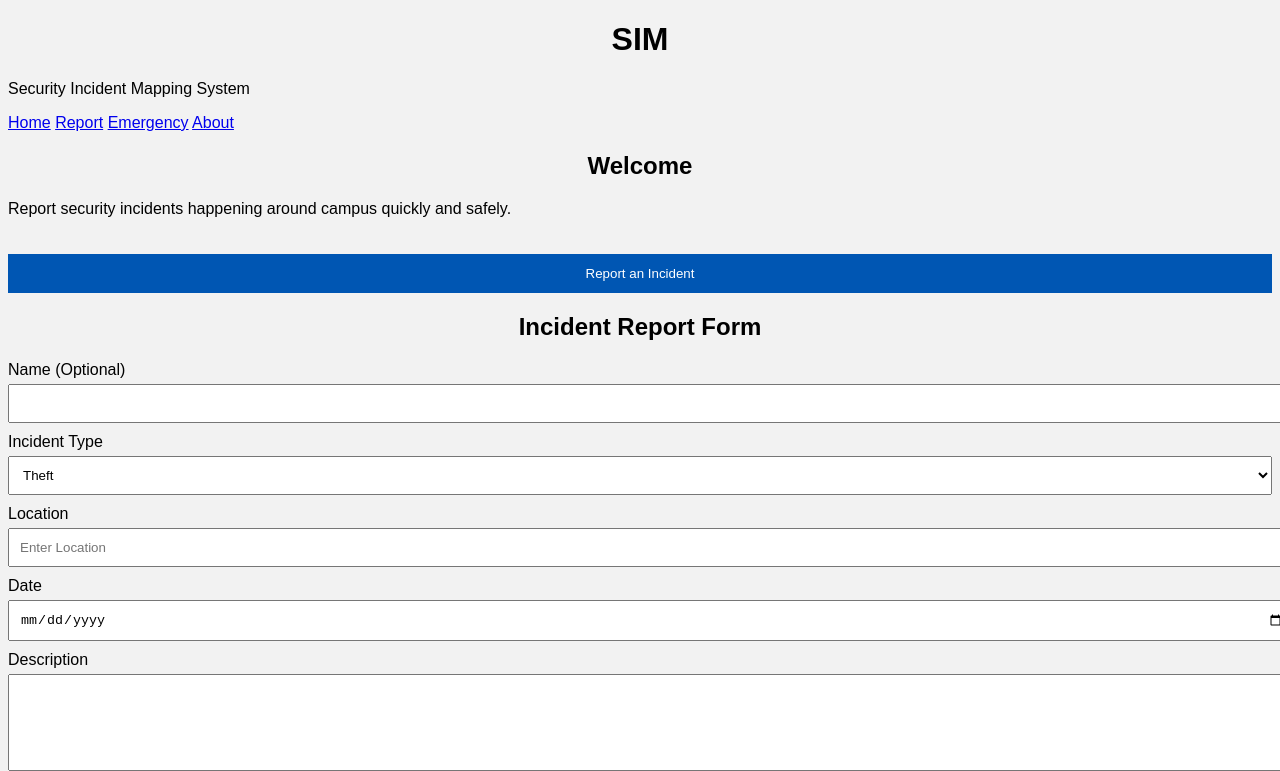
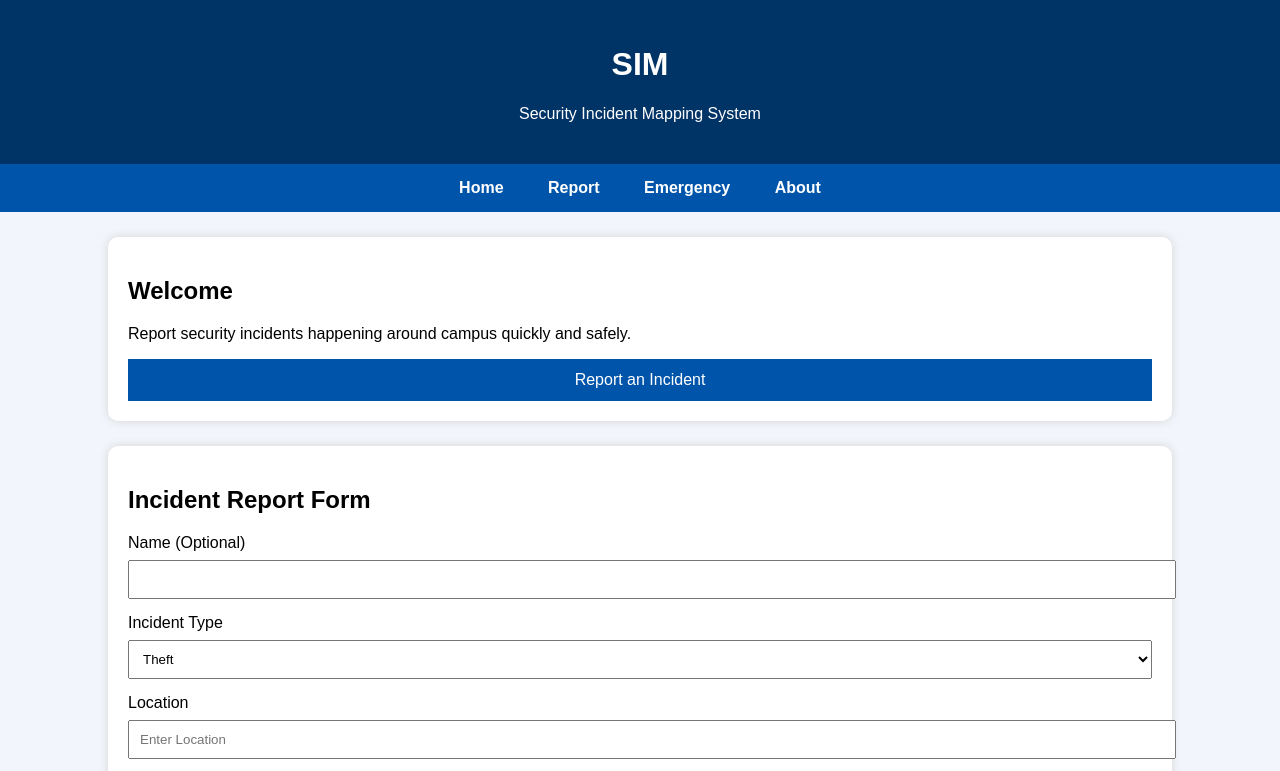
Before and after one commit to adesuyanvictoradeyemi-hub/SIM-Security-Incident-Mapping, a plain HTML site: page index.html in a window 1280 px wide. Shown: the top 771 px of the page. Drawn offline with Linux system fonts and the light colour scheme.

Commit message:
Update style.css

```diff
--- a/style.css
+++ b/style.css
@@ -1,42 +1,109 @@
 body{
-    font-family:Arial,sans-serif;
-    background:#f2f2f2;
+
+font-family:Arial, sans-serif;
+
+margin:0;
+
+background:#f2f6fc;
+
 }
 
-.container{
-    width:400px;
-    margin:30px auto;
-    background:white;
-    padding:20px;
-    border-radius:10px;
-    box-shadow:0 0 10px gray;
+header{
+
+background:#003366;
+
+color:white;
+
+padding:25px;
+
+text-align:center;
+
 }
 
-h1,h2{
-    text-align:center;
+nav{
+
+background:#0055aa;
+
+padding:15px;
+
+text-align:center;
+
 }
 
-label{
-    display:block;
-    margin-top:10px;
+nav a{
+
+color:white;
+
+text-decoration:none;
+
+margin:20px;
+
+font-weight:bold;
+
+}
+
+section{
+
+background:white;
+
+width:80%;
+
+margin:25px auto;
+
+padding:20px;
+
+border-radius:10px;
+
+box-shadow:0 0 10px lightgray;
+
 }
 
 input,select,textarea{
-    width:100%;
-    padding:10px;
-    margin-top:5px;
+
+width:100%;
+
+padding:10px;
+
+margin-top:8px;
+
+margin-bottom:15px;
+
 }
 
 button{
-    width:100%;
-    padding:12px;
-    margin-top:20px;
-    background:#0056b3;
-    color:white;
-    border:none;
-    cursor:pointer;
+
+background:#0055aa;
+
+color:white;
+
+padding:12px;
+
+border:none;
+
+width:100%;
+
+font-size:16px;
+
+cursor:pointer;
+
 }
 
 button:hover{
-    background:#003d80;
+
+background:#003366;
+
 }
+
+footer{
+
+background:#003366;
+
+color:white;
+
+text-align:center;
+
+padding:20px;
+
+margin-top:30px;
+
+}
```
